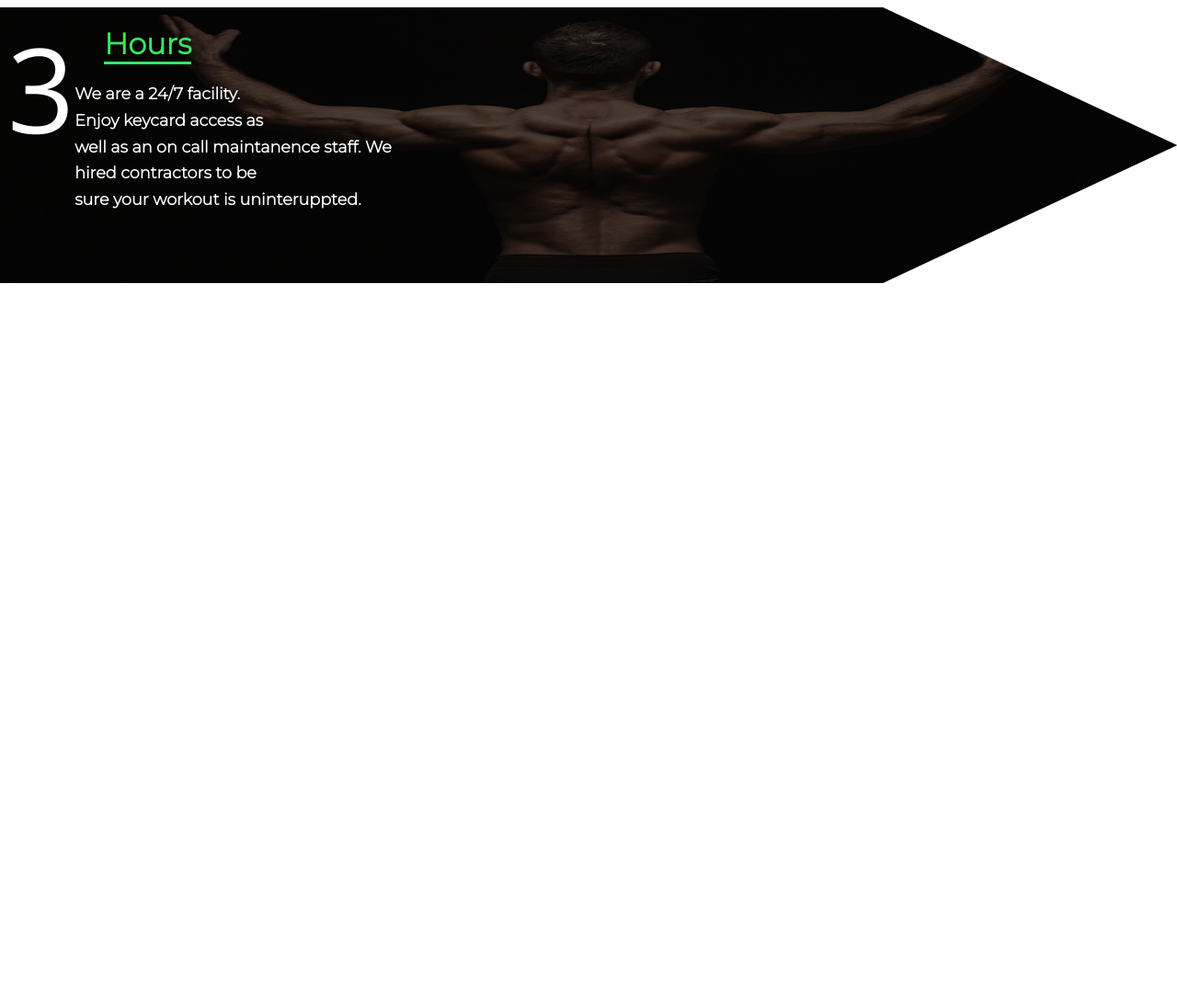
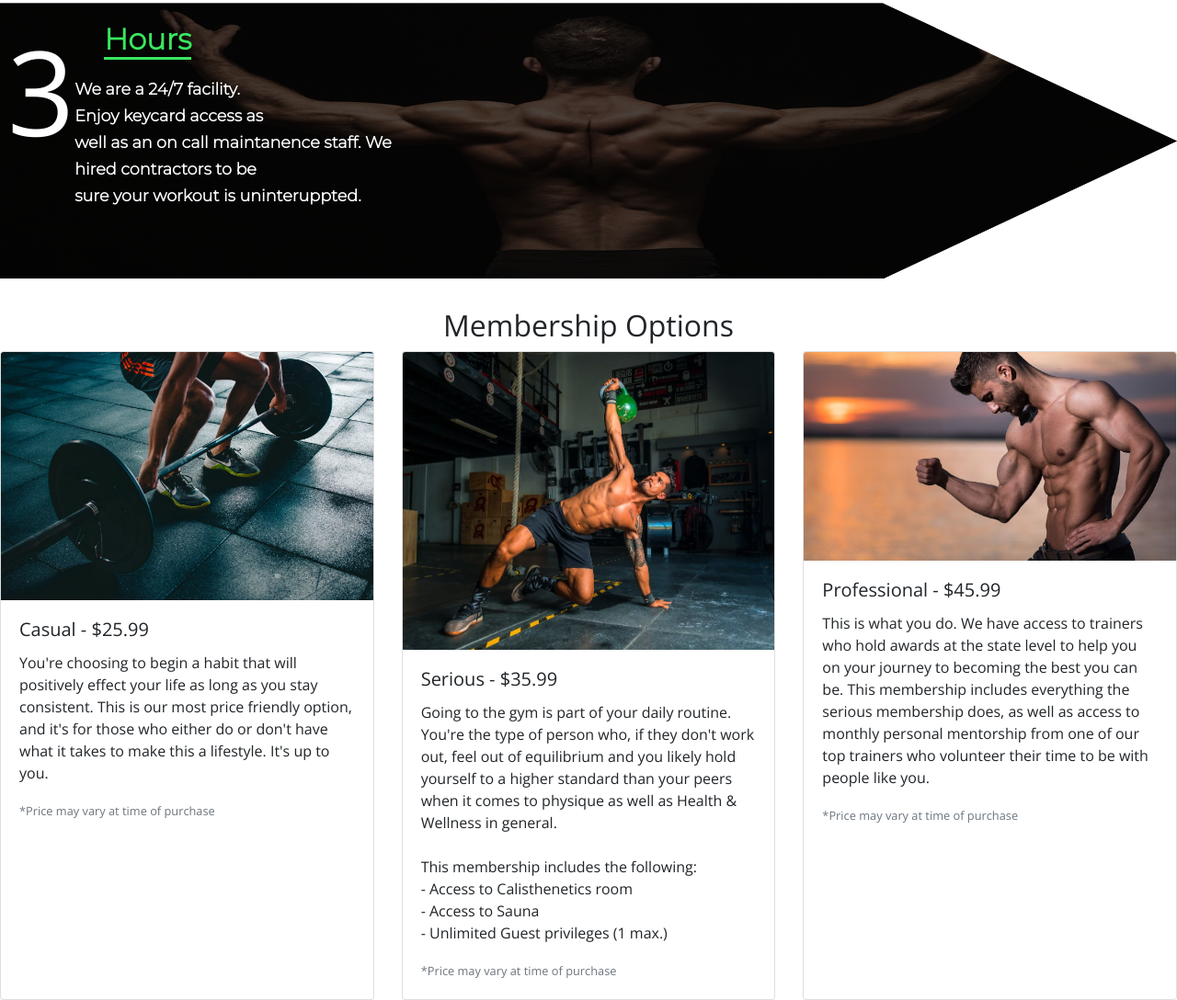
Before and after one commit to jakeisadev/gym-website, a plain HTML site: page index.html in a window 1280 px wide. Shown: the part 1331-2419 px from the top of the page at 92% size. Before the commit the page ends 1639 px from the top, so only its background shows below. Drawn offline with nearby package versions, Linux system fonts and the light colour scheme.

Commit message:
membership section complete

```diff
--- a/css/styles.css
+++ b/css/styles.css
@@ -199,6 +199,16 @@ nav ul li a {
 .three {
   margin-left: .5rem;
 }
+.memberships-box {
+  background-color: #bbf7d0;
+  height: 500px;
+  margin-top: 2em;
+}
+#memberships h1 {
+  font-size: 2rem;
+  text-align: center;
+  padding-top: 1em;
+}
 /* MEDIA QUERIES */
 @media(max-width:1024px){
     .hamburger{
--- a/index.html
+++ b/index.html
@@ -17,6 +17,7 @@
         <link rel="preconnect" href="https://fonts.googleapis.com">
         <link rel="preconnect" href="https://fonts.gstatic.com" crossorigin>
         <link href="https://fonts.googleapis.com/css2?family=Montserrat:wght@300&family=Open+Sans:wght@300;400&display=swap" rel="stylesheet">
+        <link rel="stylesheet" href="https://cdn.jsdelivr.net/npm/bootstrap@4.3.1/dist/css/bootstrap.min.css" integrity="sha384-ggOyR0iXCbMQv3Xipma34MD+dH/1fQ784/j6cY/iJTQUOhcWr7x9JvoRxT2MZw1T" crossorigin="anonymous">
     </head>
     <body>
         <!--[if lt IE 7]>
@@ -90,6 +91,35 @@
             </div>
         </div>
         </section>
+        <section id="memberships">
+            <h1>Membership Options</h1>
+            <div class="card-deck">
+                <div class="card">
+                  <img class="card-img-top" src="./images/man-deadlifting-one-plate-photo.avif" alt="Card image cap">
+                  <div class="card-body">
+                    <h5 class="card-title">Casual - $25.99</h5>
+                    <p class="card-text">You're choosing to begin a habit that will positively effect your life as long as you stay consistent. This is our most price friendly option, and it's for those who either do or don't have what it takes to make this a lifestyle. It's up to you.</p>
+                    <p class="card-text"><small class="text-muted">*Price may vary at time of purchase</small></p>
+                  </div>
+                </div>
+                <div class="card">
+                  <img class="card-img-top" src="./images/man-lifting-kettlebell.avif" alt="Card image cap">
+                  <div class="card-body">
+                    <h5 class="card-title">Serious - $35.99</h5>
+                    <p class="card-text">Going to the gym is part of your daily routine. You're the type of person who, if they don't work out, feel out of equilibrium and you likely hold yourself to a higher standard than your peers when it comes to physique as well as Health & Wellness in general.<br><br>This membership includes the following:<br>- Access to Calisthenetics room<br>- Access to Sauna<br>- Unlimited Guest privileges (1 max.)</p>
+                    <p class="card-text"><small class="text-muted">*Price may vary at time of purchase</small></p>
+                  </div>
+                </div>
+                <div class="card">
+                  <img class="card-img-top" src="./images/mens_Physique_blog-1.jpg" alt="Card image cap">
+                  <div class="card-body">
+                    <h5 class="card-title">Professional - $45.99</h5>
+                    <p class="card-text">This is what you do. We have access to trainers who hold awards at the state level to help you on your journey to becoming the best you can be. This membership includes everything the serious membership does, as well as access to monthly personal mentorship from one of our top trainers who volunteer their time to be with people like you.</p>
+                    <p class="card-text"><small class="text-muted">*Price may vary at time of purchase</small></p>
+                  </div>
+                </div>
+              </div>
+        </section>
         </main>
 
         <script src="script.js" async defer></script>
```
Also changed, not shown: images/man-deadlifting-one-plate-photo.avif (added), images/man-lifting-kettlebell.avif (added), images/mens_Physique_blog-1.jpg (added).
